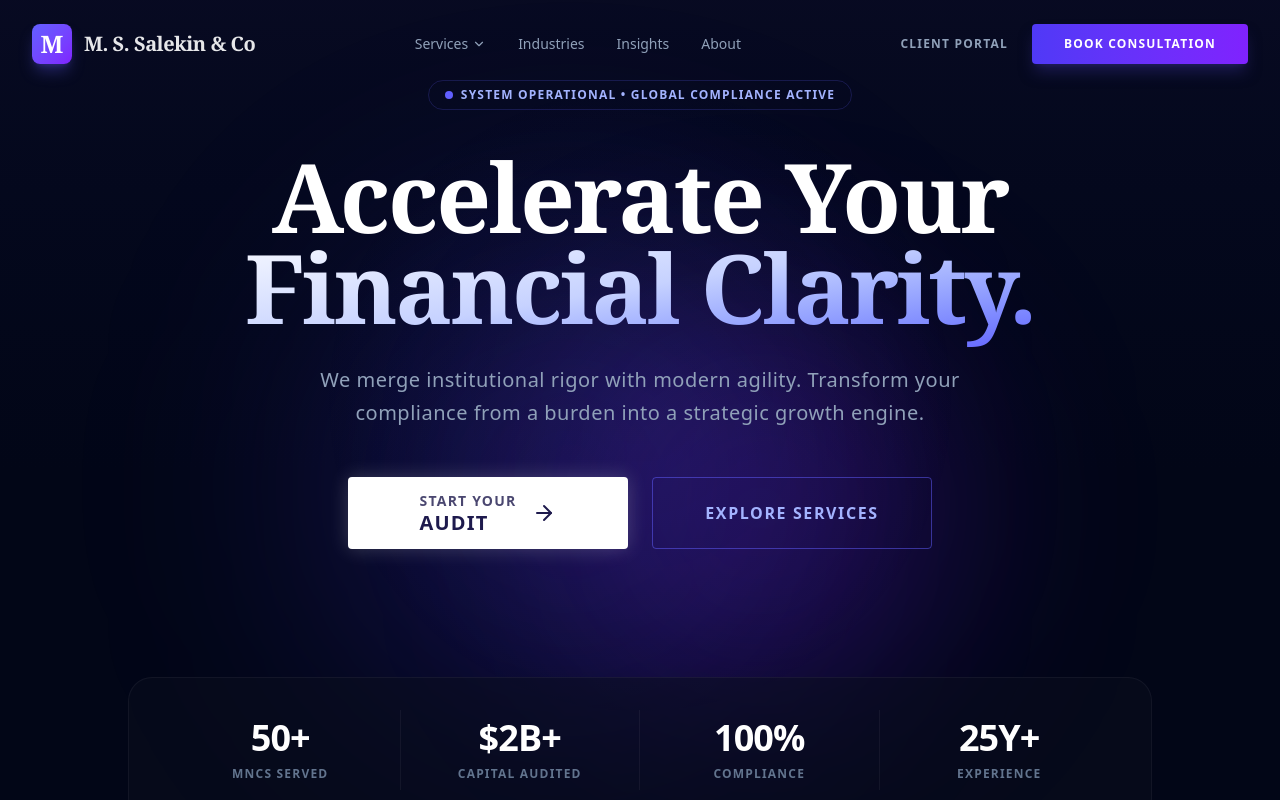
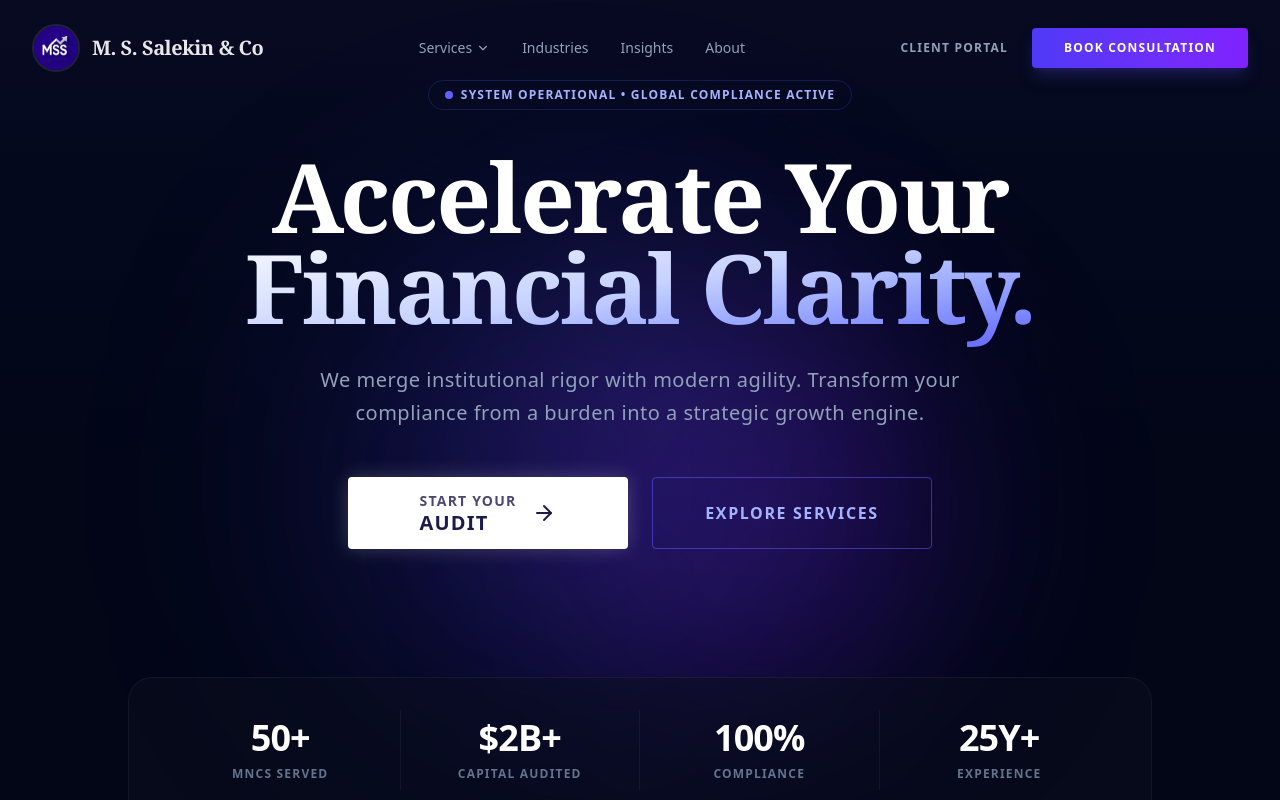
Before and after one commit to tarifbd/MSS, a Next.js app: page / in a window 1280 px wide. Shown: the top 800 px of the page. Built offline with nearby package versions, Linux system fonts and the light colour scheme.

Commit message:
feat: add circular logo placeholder in navbar with fallback

```diff
--- a/app/components/sections/Navbar.tsx
+++ b/app/components/sections/Navbar.tsx
@@ -31,8 +31,23 @@ export const Navbar = () => {
                 <Container>
                     <div className="flex items-center justify-between">
                         <div className="flex items-center gap-2 md:gap-3">
-                            <div className="w-7 h-7 md:w-10 md:h-10 bg-gradient-to-br from-indigo-500 to-violet-600 flex items-center justify-center rounded-lg shadow-lg shadow-indigo-500/30">
-                                <span className="text-white font-serif font-bold text-lg md:text-2xl">M</span>
+                            {/* Logo - Replace src with your actual logo path */}
+                            <div className="relative w-10 h-10 md:w-12 md:h-12 flex-shrink-0">
+                                <img
+                                    src="/images/logo.png"
+                                    alt="M. S. Salekin & Co Logo"
+                                    className="w-full h-full object-cover rounded-full border-2 border-white/10"
+                                    onError={(e) => {
+                                        // Fallback to gradient if image not found
+                                        e.currentTarget.style.display = 'none';
+                                        const fallback = e.currentTarget.nextElementSibling as HTMLElement;
+                                        if (fallback) fallback.style.display = 'flex';
+                                    }}
+                                />
+                                {/* Fallback gradient icon */}
+                                <div className="hidden w-full h-full bg-gradient-to-br from-indigo-500 to-violet-600 items-center justify-center rounded-full shadow-lg shadow-indigo-500/30 absolute inset-0">
+                                    <span className="text-white font-serif font-bold text-lg md:text-2xl">M</span>
+                                </div>
                             </div>
                             <span className="font-serif font-bold text-base md:text-xl tracking-tight text-white/90">
                                 M. S. Salekin & Co
```
Also changed, not shown: public/images/logo.png (added).
